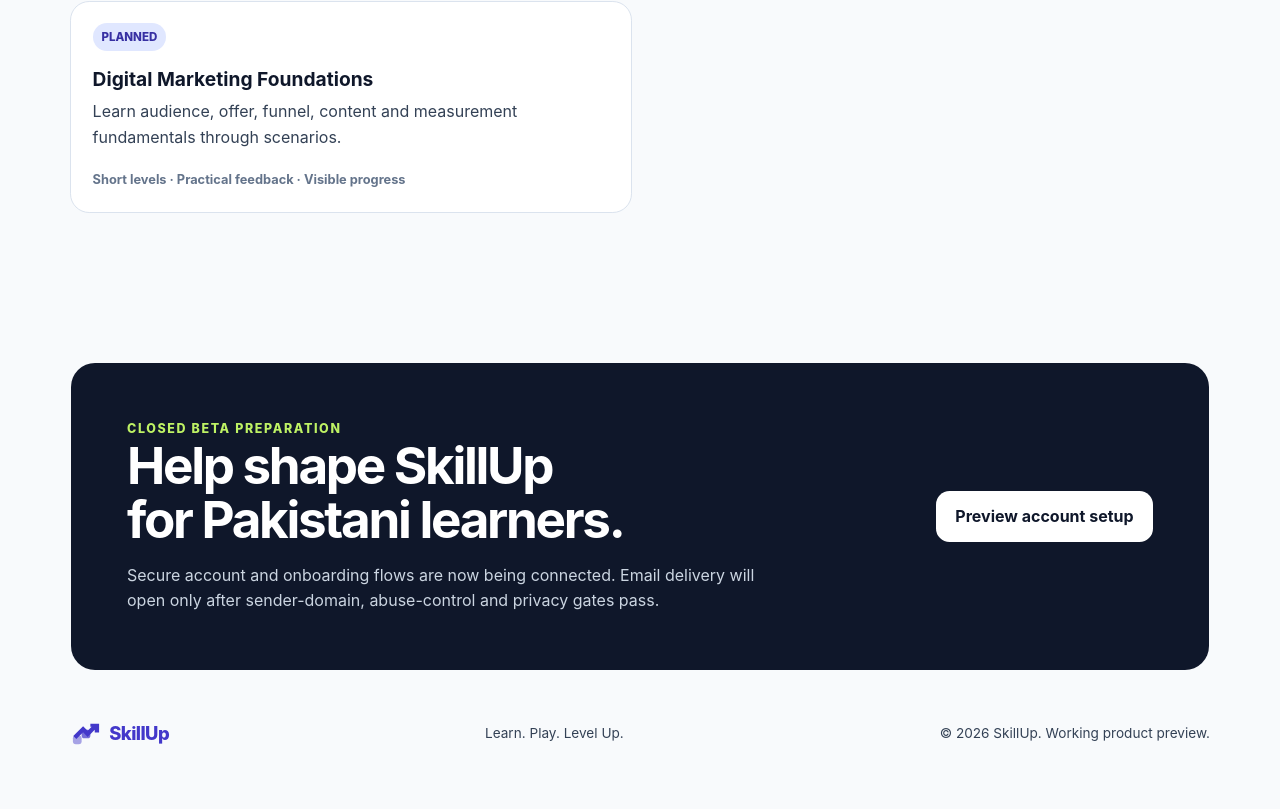
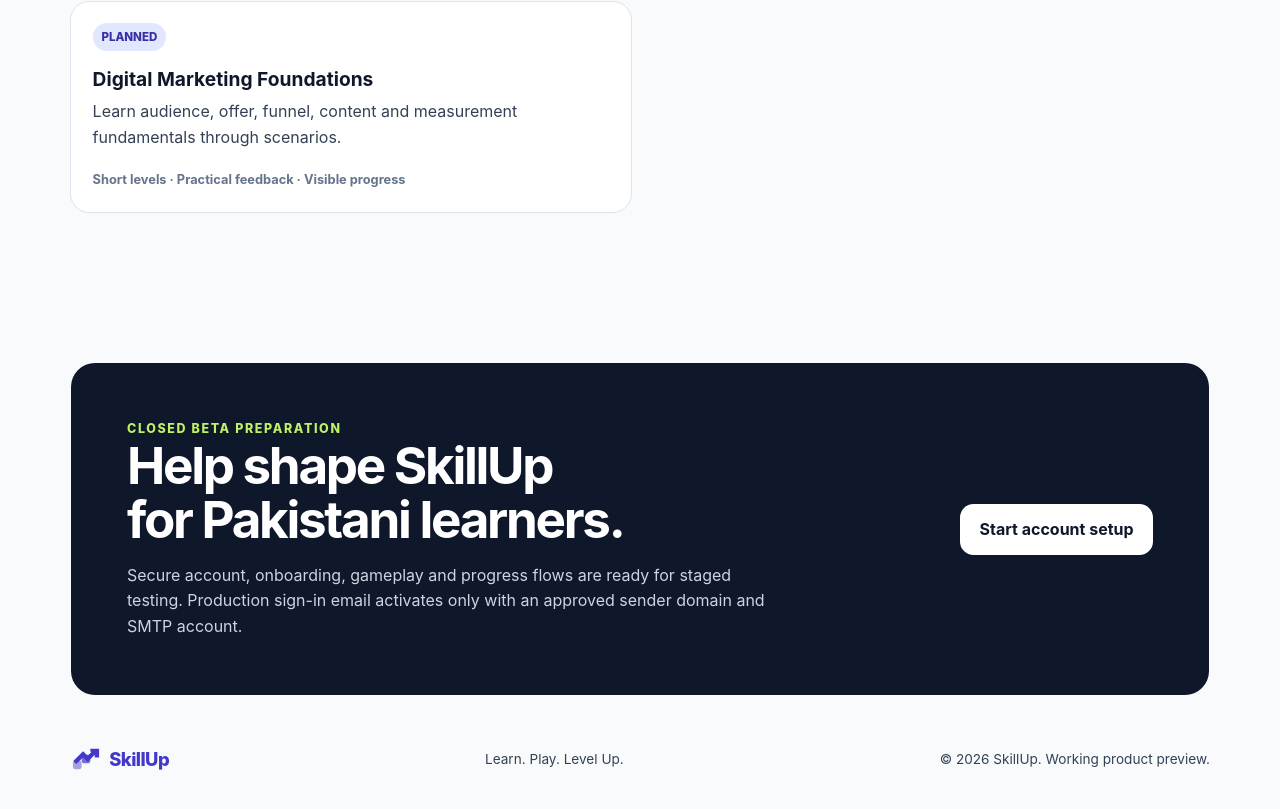
Before and after one commit to SkillStep/skillup-platform, a Next.js app in the folder apps/web/: page /en in a window 1280 px wide. Shown: the part 2308-3117 px from the top of the page. Built offline with nearby package versions, Linux system fonts and the light colour scheme; no server answers.

Commit message:
fix(web): resolve canonical and release copy at runtime

```diff
--- a/apps/web/app/[locale]/page.tsx
+++ b/apps/web/app/[locale]/page.tsx
@@ -11,6 +11,8 @@ type PageProps = Readonly<{
 }>;
 
 const publicAppUrl = process.env["PUBLIC_APP_URL"] ?? "http://localhost:3000";
+
+export const dynamic = "force-dynamic";
 
 export function generateStaticParams() {
   return [{ locale: "en" }];
@@ -158,12 +160,12 @@ export default async function EnglishHomePage({ params }: PageProps) {
           <p className="eyebrow">Closed beta preparation</p>
           <h2 id="early-access-title">Help shape SkillUp for Pakistani learners.</h2>
           <p>
-            Secure account and onboarding flows are now being connected. Email delivery will open
-            only after sender-domain, abuse-control and privacy gates pass.
+            Secure account, onboarding, gameplay and progress flows are ready for staged testing.
+            Production sign-in email activates only with an approved sender domain and SMTP account.
           </p>
         </div>
         <Link className="button button-light" href="/en/sign-in">
-          Preview account setup
+          Start account setup
         </Link>
       </section>
 
```
